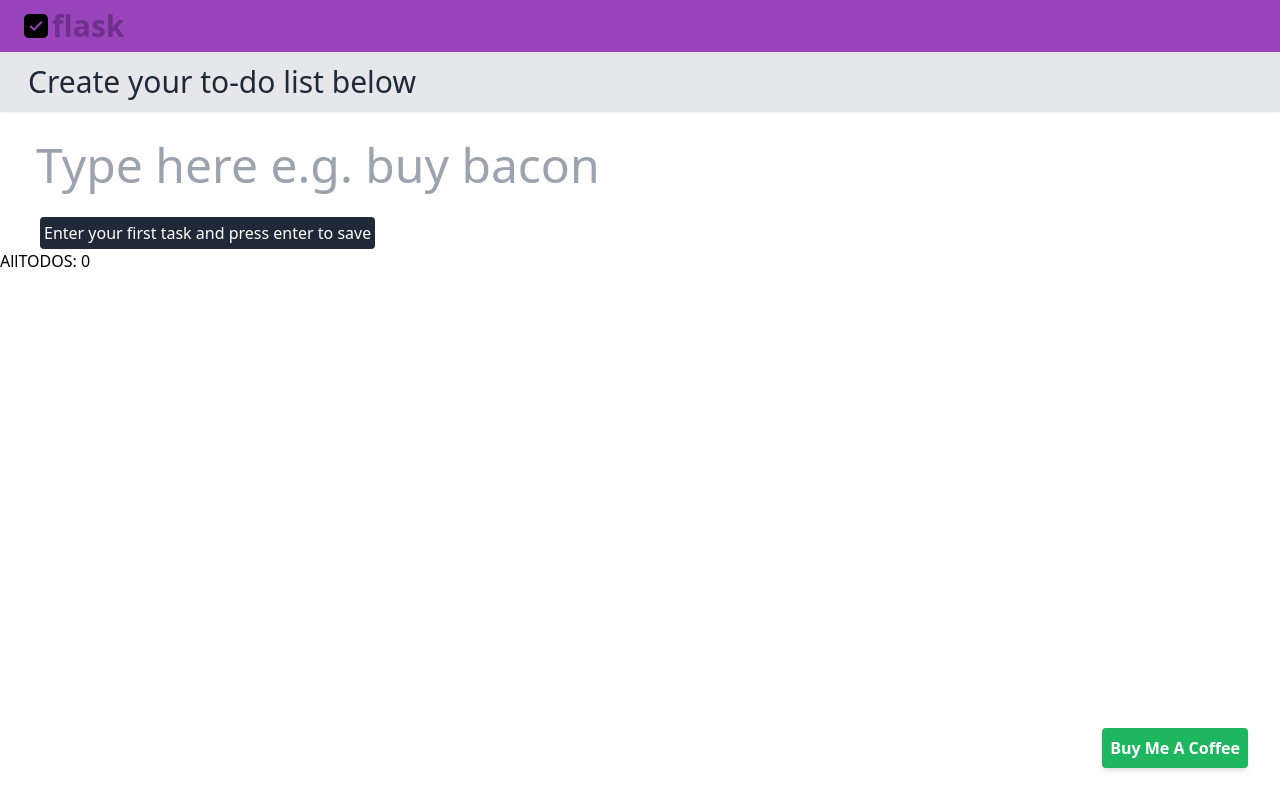
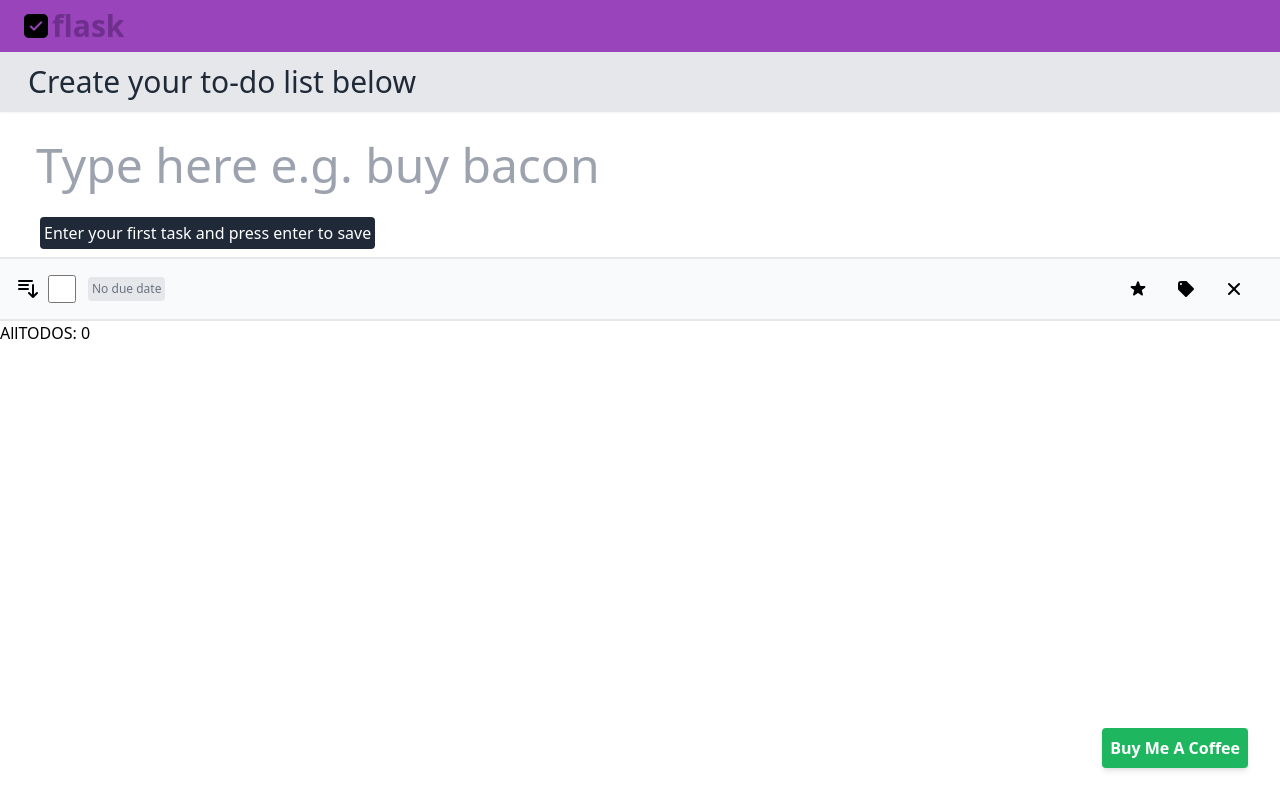
Before and after one commit to NoorKu/Listing, a Vue app: page / in a window 1280 px wide. Built offline with nearby package versions, Linux system fonts and the light colour scheme; no server answers.

Commit message:
Without hidden icons

```diff
--- a/package.json
+++ b/package.json
@@ -4,7 +4,8 @@
   "private": true,
   "scripts": {
     "serve": "vue-cli-service serve",
-    "build": "vue-cli-service build"
+    "build": "vue-cli-service build",
+    "build-css": "tailwindcss build src/index.css -o public/styles.css"
   },
   "dependencies": {
     "axios": "^0.22.0",
--- a/src/components/Todo.vue
+++ b/src/components/Todo.vue
@@ -23,6 +23,7 @@
   <!-- End Header -->
 
   <!-- Start Container -->
+  <!-- Start 1st Face -->
   <div
     class="
       flex
@@ -60,6 +61,86 @@
     <h3>Enter your first task and press enter to save</h3>
   </div>
 
+  <!-- End 1st Face -->
+  <!-- Start 2nd Face -->
+  <div
+    class="
+      bg-gray-50
+      flex
+      justify-between
+      items-center
+      p-4
+      mt-2
+      border-t-2 border-b-2
+      hover:border-gray-300
+    "
+  >
+    <div class="flex justify-start items-center hiddenN">
+      <!-- side icons -->
+      <svg
+        xmlns="http://www.w3.org/2000/svg"
+        class="h-6 w-6"
+        fill="none"
+        viewBox="0 0 24 24"
+        stroke="currentColor"
+      >
+        <path
+          stroke-linecap="round"
+          stroke-linejoin="round"
+          stroke-width="2"
+          d="M3 4h13M3 8h9m-9 4h9m5-4v12m0 0l-4-4m4 4l4-4"
+        />
+      </svg>
+      <input
+        type="checkbox"
+        id="vehicle1"
+        name="vehicle1"
+        value="Bike"
+        class="w-7 h-7 border-green-700 ml-2"
+      />
+      <p class="text-xs ml-3 bg-gray-200 rounded p-1 text-gray-500">
+        No due date
+      </p>
+    </div>
+    <div class="flex justify-end">
+      <svg
+        xmlns="http://www.w3.org/2000/svg"
+        class="h-5 w-5 mx-5"
+        viewBox="0 0 20 20"
+        fill="currentColor"
+      >
+        <path
+          d="M9.049 2.927c.3-.921 1.603-.921 1.902 0l1.07 3.292a1 1 0 00.95.69h3.462c.969 0 1.371 1.24.588 1.81l-2.8 2.034a1 1 0 00-.364 1.118l1.07 3.292c.3.921-.755 1.688-1.54 1.118l-2.8-2.034a1 1 0 00-1.175 0l-2.8 2.034c-.784.57-1.838-.197-1.539-1.118l1.07-3.292a1 1 0 00-.364-1.118L2.98 8.72c-.783-.57-.38-1.81.588-1.81h3.461a1 1 0 00.951-.69l1.07-3.292z"
+        />
+      </svg>
+      <svg
+        xmlns="http://www.w3.org/2000/svg"
+        class="h-5 w-5 mx-2"
+        viewBox="0 0 20 20"
+        fill="currentColor"
+      >
+        <path
+          fill-rule="evenodd"
+          d="M17.707 9.293a1 1 0 010 1.414l-7 7a1 1 0 01-1.414 0l-7-7A.997.997 0 012 10V5a3 3 0 013-3h5c.256 0 .512.098.707.293l7 7zM5 6a1 1 0 100-2 1 1 0 000 2z"
+          clip-rule="evenodd"
+        />
+      </svg>
+      <svg
+        xmlns="http://www.w3.org/2000/svg"
+        class="h-5 w-5 mx-5"
+        viewBox="0 0 20 20"
+        fill="currentColor"
+      >
+        <path
+          fill-rule="evenodd"
+          d="M4.293 4.293a1 1 0 011.414 0L10 8.586l4.293-4.293a1 1 0 111.414 1.414L11.414 10l4.293 4.293a1 1 0 01-1.414 1.414L10 11.414l-4.293 4.293a1 1 0 01-1.414-1.414L8.586 10 4.293 5.707a1 1 0 010-1.414z"
+          clip-rule="evenodd"
+        />
+      </svg>
+    </div>
+  </div>
+
+  <!-- End 2nd Face -->
   <!-- End Container -->
 
   <!-- Start Footer -->
```
